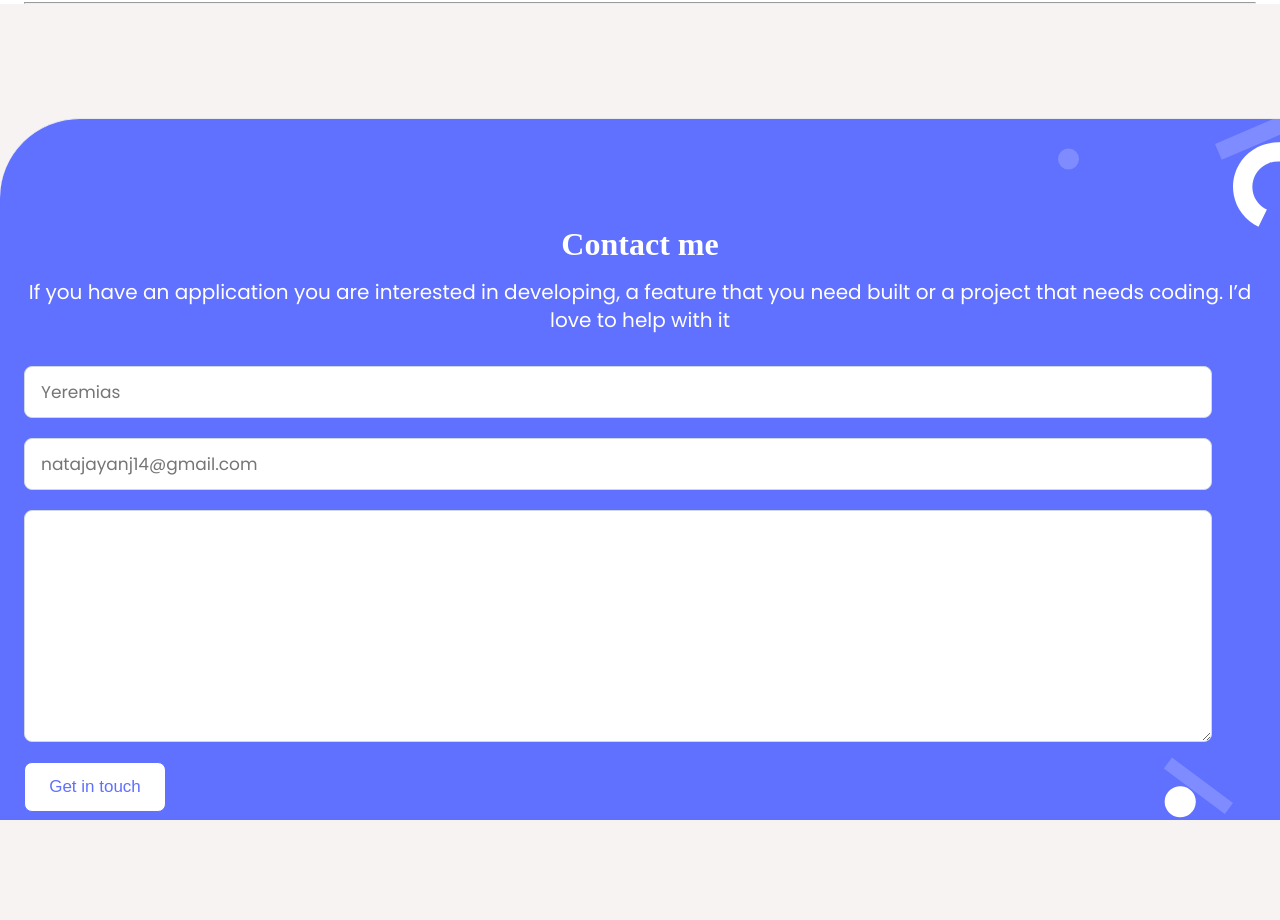
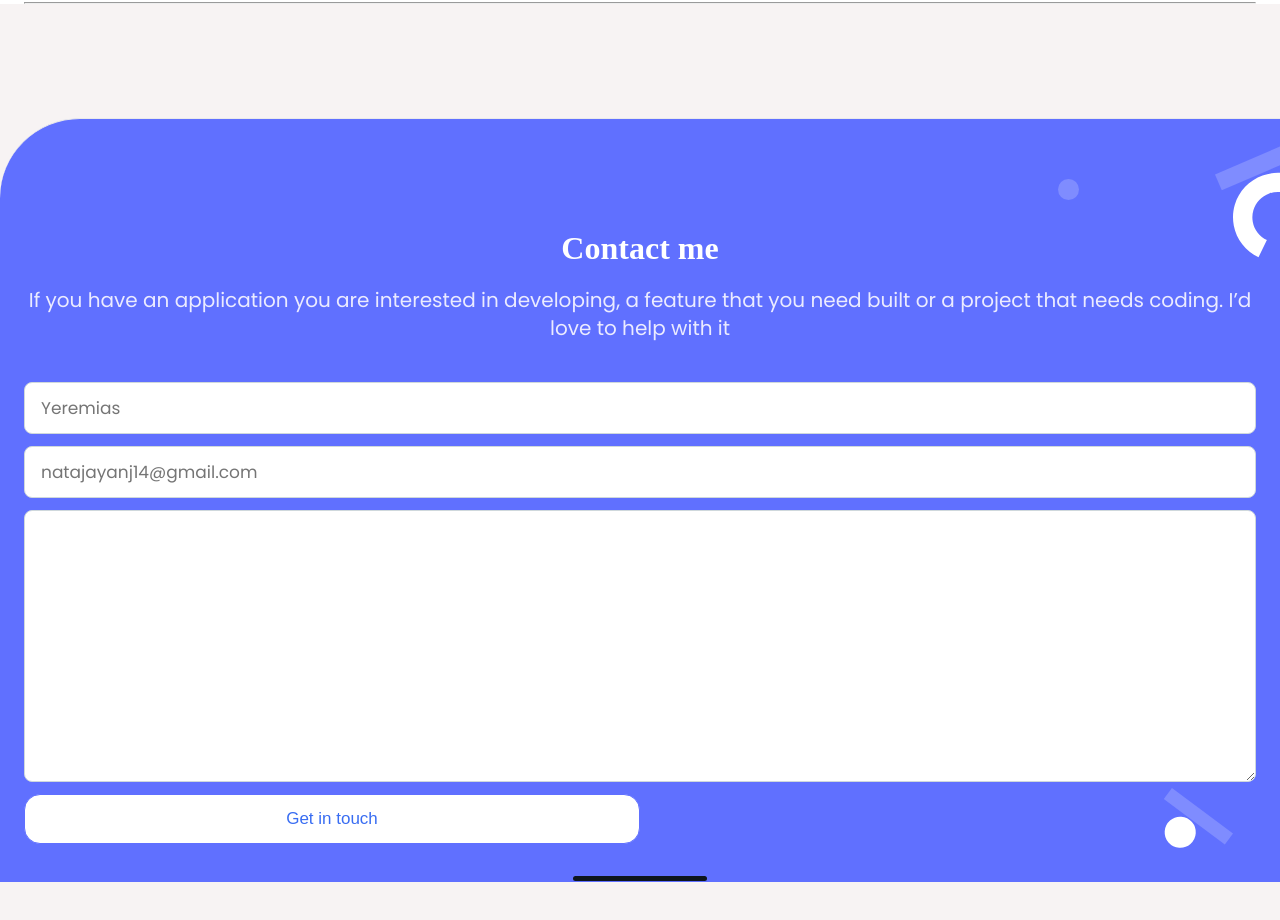
Before and after one commit to ismayito/Portfolio-, a website: page index.html in a window 1280 px wide. Shown: the part 7246-8166 px from the top of the page. After the commit the page ends 8128 px from the top, so only its background shows below. Drawn offline with Linux system fonts and the light colour scheme.

Commit message:
Fix linter errors and styling of the contact form

```diff
--- a/index.html
+++ b/index.html
@@ -308,35 +308,48 @@
 
       <!-- contact section -->
       <footer class="footer">
-        <div class="bg-image"></div>
-        <section class="form">
-          <h2 class="title contact-title">Contact me</h2>
-          <article class="intro-footer">
-            If you have an application you are interested in developing, a
-            feature that you need built or a project that needs coding. I’d love
-            to help with it
-          </article>
-        </section>
-        <form action="https://formspree.io/f/xknydra" method="post" class="input form">
-          <input type="text" class="text" placeholder="Yeremias" maxlength="30" required/>
+        <h2 class="contact-title title">Contact me</h2>
+        <article class="contact-info">
+          If you have an application you are interested in developing, a feature
+          that you need built or a project that needs coding. I’d love to help
+          with it
+        </article>
+        <form
+          action="https://formspree.io/f/xknydra"
+          method="post"
+          class="input form"
+        >
+          <input
+            type="text"
+            class="text"
+            placeholder="Yeremias"
+            maxlength="28"
+            name="user_name"
+            required
+          />
           <input
             type="email"
             class="text"
+            name="email"
             placeholder="natajayanj14@gmail.com"
             required
           />
           <textarea
             name="text"
-            id=""
+            id="message"
             class="text text-area"
-            cols="30"
+            cols="20"
             rows="10"
+            name="message"
             maxlength="500"
             required
-            placeholder="write your message here"
+            placeholder="Write your message here"
           >
           </textarea>
           <button type="submit" class="submit see-project">Get in touch</button>
+          <div class="img">
+            <img src="assets/images/Shape.svg" alt="" class="contact-img" />
+          </div>
         </form>
       </footer>
     </div>
--- a/style.css
+++ b/style.css
@@ -285,67 +285,74 @@ body {
 .footer {
   display: flex;
   flex-direction: column;
+  height: auto;
   background-image: url("assets/images/contact-bg.svg");
+  background-position: right;
   background-repeat: no-repeat;
-  background-position: right;
-  /* width: 100%;
-  height: 100%; */
-  padding-bottom: 0.8rem;
   background-color: #6070ff;
   border-top-left-radius: 8rem;
   border-top: 1px solid #e9e9eb;
-  padding-top: 2.1rem;
-  margin-bottom: 10rem;
-}
-
-.form {
-  margin: 0 2.4rem;
 }
 
 .contact-title {
   text-align: center;
   margin-bottom: 1.2rem;
   color: #fff;
-  margin-top: 8.2rem;
+  margin-top: 10.3rem;
+  line-height: 5.2rem;
 }
 
-.intro-footer {
+.contact-info {
+  font-family: "Poppins", sans-serif;
+  font-style: normal;
+  font-weight: 400;
   font-size: 2rem;
   line-height: 2.8rem;
-  color: #fff;
   text-align: center;
-  font-family: "Poppins", sans-serif;
-  font-weight: 400px;
-  margin-bottom: 3.2rem;
+  margin-left: 2.4rem;
+  margin-right: 2.4rem;
+  color: #ebebff;
+  margin-bottom: 4rem;
 }
 
-.input {
+.form {
+  margin: 0 2.4rem;
   display: flex;
   flex-direction: column;
-  gap: 2rem;
+  gap: 1.2rem;
 }
 
 .text {
-  width: 95%;
   border: 1px solid #cfd8dc;
   border-radius: 8px;
   padding: 1.5rem 0 1.5rem 1.6rem;
-  border: 1px solid #cfd8dc;
-  border-radius: 8px;
   font-family: "Poppins", sans-serif;
   font-weight: 400;
   font-size: 1.7rem;
   line-height: 2rem;
+  text-align: start;
   color: #172b4d;
 }
 
 .text-area {
+  font-family: "Poppins", sans-serif;
+  font-style: normal;
+  font-weight: 400;
+  font-size: 1.5rem;
+  line-height: 2.4rem;
+  color: #b3bac5;
+  text-align: left;
+  padding: 15px 36px 15px 16px;
 }
 
-.submit {
-  background: #fff;
-  color: #6070ff;
-  border-radius: 0.8rem;
-  width: 142px;
-  padding: 1.2rem 1.6rem;
+.img {
+  display: flex;
+  justify-content: center;
 }
+
+.contact-img {
+  width: 134px;
+  height: 5px;
+  margin-bottom: 0.8px;
+  margin-top: 2rem;
+}
```
Also changed, not shown: assets/images/Shape.svg (added), assets/images/contact form shapes-mobile@2x.png (added).
